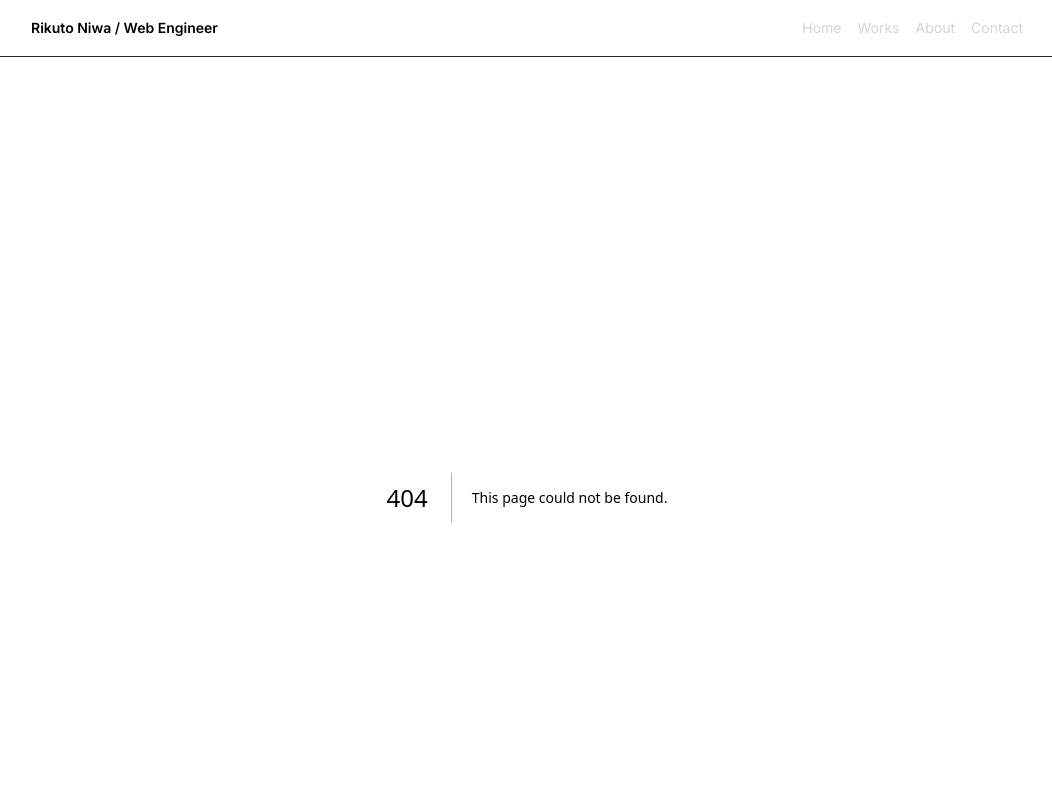
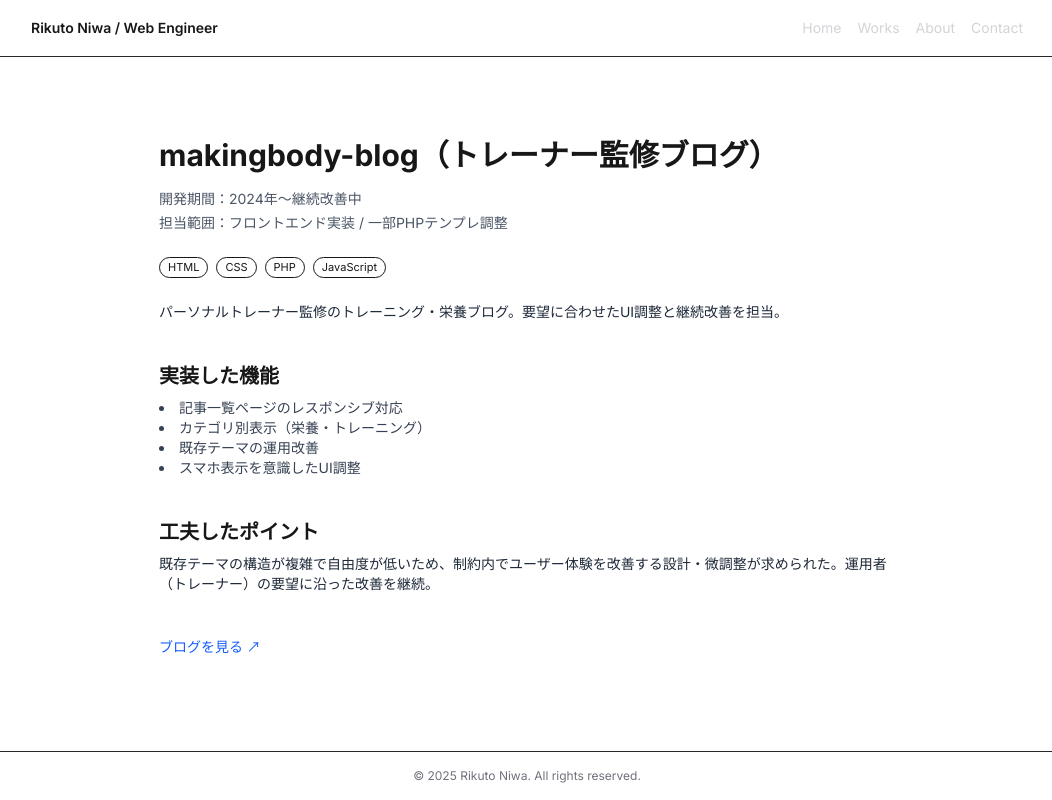
Before and after one commit to rikuto-niwa04/next-portfolio, a Next.js app: page /works/makingbody-blog in a window 1280 px wide. Before the commit this address had no page. Shown: the top 800 px of the page, without its empty margins (113-1165 px from the left). Built offline with nearby package versions, Linux system fonts and the light colour scheme.

Commit message:
feature: add basic feature pages (add/works/page.tsx, app/works/[slug], lib, types

```diff
--- /dev/null
+++ b/app/works/[slug]/page.tsx
@@ -0,0 +1,82 @@
+// app/works/[slug]/page.tsx
+
+import { projects } from "@/lib/projects";
+
+type Params = {
+  slug: string;
+};
+
+type Props = {
+  params: Promise<Params>;
+};
+
+export default async function WorkDetailPage({ params }: Props) {
+    const { slug } = await params;// slug を取得
+  const project = projects.find((p) => p.slug === slug);
+
+  if (!project) {
+    return <div className="p-10">Project not found.</div>;
+  }
+
+  return (
+    <main className="mx-auto max-w-3xl px-4 py-10">
+      <h1 className="mb-4 text-3xl font-bold">{project.title}</h1>
+
+      {/* 開発期間・担当範囲 */}
+      <div className="mb-6 text-sm text-gray-600">
+        <p>開発期間：{project.period}</p>
+        <p className="mt-1">担当範囲：{project.role}</p>
+      </div>
+
+      {/* 技術スタック */}
+      <div className="mb-6 flex flex-wrap gap-2 text-xs">
+        {project.techStack.map((tech) => (
+          <span
+            key={tech}
+            className="rounded-full border px-2 py-0.5 text-[11px]"
+          >
+            {tech}
+          </span>
+        ))}
+      </div>
+
+      {/* 説明文 */}
+      <p className="mb-6 text-sm text-gray-800">{project.description}</p>
+
+      {/* 機能一覧 */}
+      <h2 className="mt-10 mb-2 text-xl font-semibold">実装した機能</h2>
+        <ul className="mb-6 list-inside list-disc text-sm text-gray-700">
+        {(project.features ?? []).map((feature) => (
+            <li key={feature}>{feature}</li>
+        ))}
+        </ul>
+
+      {/* 工夫ポイント / 苦労した点 */}
+      <h2 className="mt-10 mb-2 text-xl font-semibold">工夫したポイント</h2>
+      <p className="mb-6 text-sm text-gray-800">{project.challenges}</p>
+
+  {/* GitHub */}
+  <div className="mt-10">
+    {project.IsExternal ? (
+      <a
+        href={project.githubUrl}
+        className="text-sm font-medium text-blue-600 hover:underline"
+        target="_blank"
+        rel="noreferrer"
+      >
+        ブログを見る ↗
+      </a>
+    ) : (
+      <a
+        href={project.githubUrl}
+        className="text-sm font-medium text-blue-600 hover:underline"
+        target="_blank"
+        rel="noreferrer"
+      >
+        GitHub でコードを見る ↗
+      </a>
+    )}
+  </div>
+    </main>
+  );
+}
--- a/app/works/page.tsx
+++ b/app/works/page.tsx
@@ -1,13 +1,58 @@
 // app/works/page.tsx
+import Link from "next/link";
+import { projects } from "@/lib/projects";
+
 export default function WorksPage() {
   return (
-    <section className="space-y-4">
-      <h1 className="text-2xl md:text-3xl font-bold">Works</h1>
-      <p className="text-zinc-300">
-        ここに、これまで作成したプロジェクトをカード形式で並べていきます。
-        まずは「Next.js ポートフォリオ」「Java の○○」「C# の○○」など、
-        プロジェクト名だけでも仮置きしておきましょう。
+    <main className="mx-auto max-w-4xl px-4 py-10">
+      <h1 className="mb-6 text-3xl font-bold">Works</h1>
+      <p className="mb-8 text-sm text-gray-500">
+        個人開発・学習用プロジェクトのまとめです。
       </p>
-    </section>
+
+      <div className="grid gap-6 md:grid-cols-2">
+        {projects.map((project) => (
+          <article
+            key={project.slug}
+            className="rounded-xl border p-4 shadow-sm transition hover:-translate-y-1 hover:shadow-md"
+          >
+            <h2 className="mb-2 text-xl font-semibold">
+              <Link
+                href={`/works/${project.slug}`}
+                className="hover:underline"
+              >
+                {project.title}
+              </Link>
+            </h2>
+
+            <div className="mb-2 flex flex-wrap gap-2 text-xs">
+              {project.techStack.map((tech) => (
+                <span
+                  key={tech}
+                  className="rounded-full border px-2 py-0.5 text-[11px]"
+                >
+                  {tech}
+                </span>
+              ))}
+            </div>
+
+            <p className="mb-3 text-sm text-gray-600 line-clamp-3">
+              {project.description}
+            </p>
+
+            <div className="text-right">
+              <a
+                href={project.githubUrl}
+                target="_blank"
+                rel="noreferrer"
+                className="text-xs font-medium text-blue-600 hover:underline"
+              >
+                GitHub ↗
+              </a>
+            </div>
+          </article>
+        ))}
+      </div>
+    </main>
   );
 }
--- /dev/null
+++ b/lib/projects.ts
@@ -0,0 +1,47 @@
+// lib/projects.ts
+import type { Project } from "@/types/project";
+
+export const projects: Project[] = [
+  {
+    slug: "next-portfolio",
+    title: "Next.js 個人ポートフォリオサイト",
+    techStack: ["Next.js", "TypeScript", "Tailwind CSS"],
+    description:
+      "自己紹介・スキルセット・Works をまとめたポートフォリオサイト。App Router と TypeScript を使用。",
+    githubUrl: "https://github.com/rikuto-niwa04/next-portfolio",
+
+    // ★ 追加分ここから
+    period: "2025年11月（1〜2週間）",
+    role: "フロントエンド / UI 設計〜実装まで担当",
+    features: [
+      "App Router を用いたページ・動的ルーティング構築",
+      "Project 型と配列による型安全なデータ管理",
+      "Works 一覧と詳細ページの動的生成",
+      "Tailwind CSS によるシンプルでレスポンシブなUI",
+    ],
+    challenges:
+      "型安全性を保ちつつ、Works を一覧と詳細で共通データからレンダリングできるように情報設計を工夫した。今後ブログページやスキルページを追加しやすい構造にした点も意識。",
+  },
+
+  {
+    slug: "makingbody-blog",
+    title: "makingbody-blog（トレーナー監修ブログ）",
+    techStack: ["HTML", "CSS", "PHP", "JavaScript"],
+    description:
+      "パーソナルトレーナー監修のトレーニング・栄養ブログ。要望に合わせたUI調整と継続改善を担当。",
+    githubUrl: "https://rtc-jp.online/",
+    IsExternal: true,
+
+    // ★ 追加分ここから
+    period: "2024年〜継続改善中",
+    role: "フロントエンド実装 / 一部PHPテンプレ調整",
+    features: [
+      "記事一覧ページのレスポンシブ対応",
+      "カテゴリ別表示（栄養・トレーニング）",
+      "既存テーマの運用改善",
+      "スマホ表示を意識したUI調整",
+    ],
+    challenges:
+      "既存テーマの構造が複雑で自由度が低いため、制約内でユーザー体験を改善する設計・微調整が求められた。運用者（トレーナー）の要望に沿った改善を継続。",
+  },
+];
--- /dev/null
+++ b/types/project.ts
@@ -0,0 +1,12 @@
+export type Project = {
+  slug: string;          // /works/[slug] 用
+  title: string;         // タイトル
+  techStack: string[];   // ["Next.js", "TypeScript"] みたいに配列で
+  description: string;   // 説明文
+  githubUrl: string;     // GitHub リンク
+  role: string;        // 自分の担当範囲
+ features: string[];  // 作った機能（箇条書き）
+ challenges: string;  // 苦労したこと・工夫したこと
+ period: string;      // 開発期間
+ IsExternal?: boolean; // 外部プロジェクトの場合 true
+};
```
